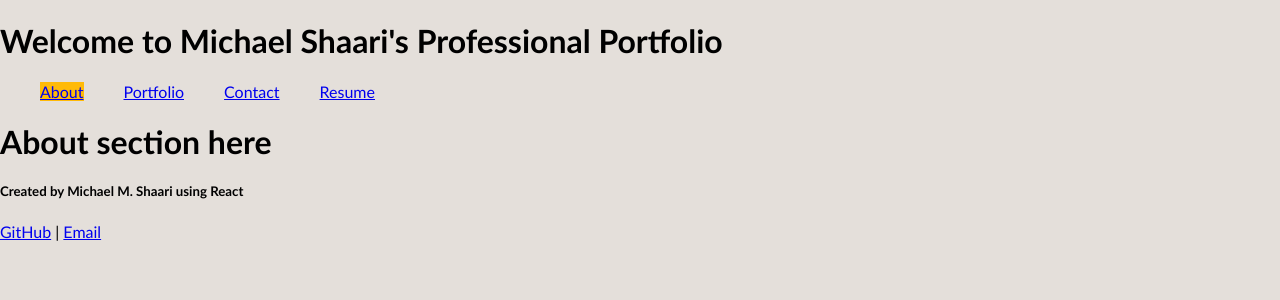
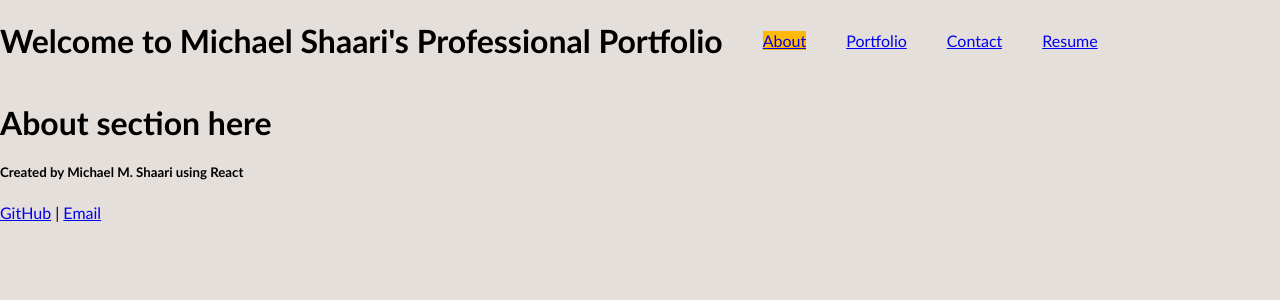
Before and after one commit to mshaari/react-portfolio, a React (Create React App) app: page / in a window 1280 px wide. Shown: the top 300 px of the page. Built offline with nearby package versions, Linux system fonts and the light colour scheme; the HTML template or start-up script is replaced by a standard one.

Commit message:
Fixing header and navigation

```diff
--- a/src/App.css
+++ b/src/App.css
@@ -1,6 +1,16 @@
 * {
     background-color: #E4DFDA;
     font-family: 'Trebuchet MS', 'Lucida Sans Unicode', 'Lucida Grande', 'Lucida Sans', Arial, sans-serif;
+}
+
+.Header {
+    display: flex;
+    align-items: center;
+}
+
+.Navigation {
+    display: flex;
+    justify-content: space-evenly;
 }
 
 nav ul {
--- a/src/App.js
+++ b/src/App.js
@@ -1,7 +1,6 @@
 import React, { useState } from 'react';
 import './App.css';
 import Header from './components/Header';
-import Navigation from './components/Navigation';
 import Footer from './components/Footer';
 import About from './components/About';
 import Portfolio from './components/Portfolio';
@@ -34,9 +33,8 @@ function App() {
 
   return (
     <div className="bucket-app">
-      <Header />
+      <Header currentPage={currentPage} handlePageChange={handlePageChange}/>
       {/* We are passing the currentPage from state and the function to update it */}
-      <Navigation currentPage={currentPage} handlePageChange={handlePageChange} />
       {/* Here we are calling the renderPage method which will return a component depending on what page they are on */}
       {renderPage()}
       <Footer />
--- a/src/components/Header.js
+++ b/src/components/Header.js
@@ -1,9 +1,14 @@
 import React from 'react';
+import Navigation from './/Navigation';
 
-function Header() {
+function Header(props) {
+
+    const { currentPage, handlePageChange } = props;
+
     return (
-        <div>
+        <div className='Header'>
             <h1>Welcome to Michael Shaari's Professional Portfolio</h1>
+            < Navigation currentPage={currentPage} handlePageChange={handlePageChange}/>
         </div>
     );
 }
--- a/src/components/Navigation.js
+++ b/src/components/Navigation.js
@@ -4,7 +4,7 @@ function Navigation(props) {
     const { currentPage, handlePageChange } = props;
 
     return (
-        <nav>
+        <nav className='Navigation'>
             <ul>
                 <a href="#about" onClick={() => handlePageChange("About") } className={ currentPage === "About" ? "nav-item-active" : "nav-item"}>About</a>
             </ul>
```
